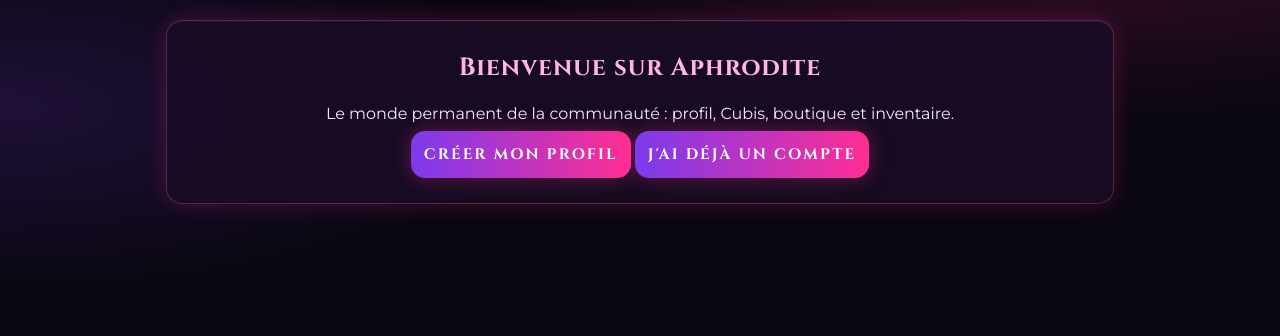
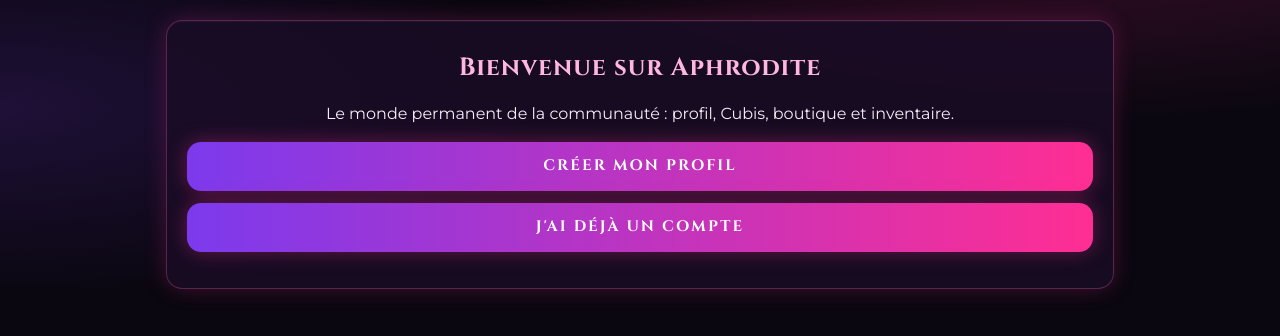
Before and after one commit to H-imiko/Aphrodite_app, a Django app: page / in a window 1280 px wide. Shown: the part 53-389 px from the top of the page. Run offline with Django 5.2, Linux system fonts and the light colour scheme; some web fonts are replaced.

Commit message:
Aligne les deux appels a l'action de l'accueil sur les classes existantes.
Generated with Codebuff
Co-Authored-By: Codebuff <noreply@codebuff.com>

```diff
--- a/templates/accueil.html
+++ b/templates/accueil.html
@@ -4,7 +4,7 @@
 <section class="card center">
   <h1>Bienvenue sur Aphrodite</h1>
   <p>Le monde permanent de la communauté : profil, Cubis, boutique et inventaire.</p>
-  <p><a class="btn" href="{% url 'inscription' %}">Créer mon profil</a>
-     <a class="btn fantome" href="{% url 'connexion' %}">J'ai déjà un compte</a></p>
+  <p><a class="btn lien" href="{% url 'inscription' %}">Créer mon profil</a>
+     <a class="btn lien" href="{% url 'connexion' %}">J'ai déjà un compte</a></p>
 </section>
 {% endblock %}
```
